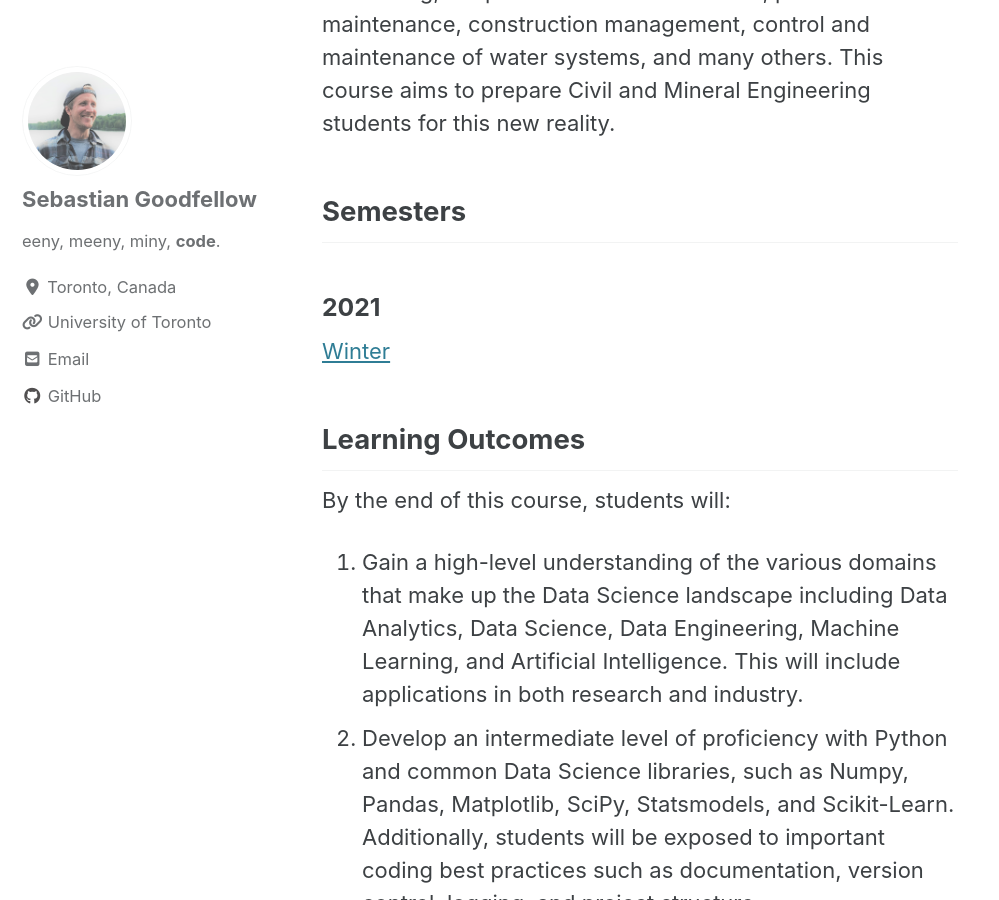
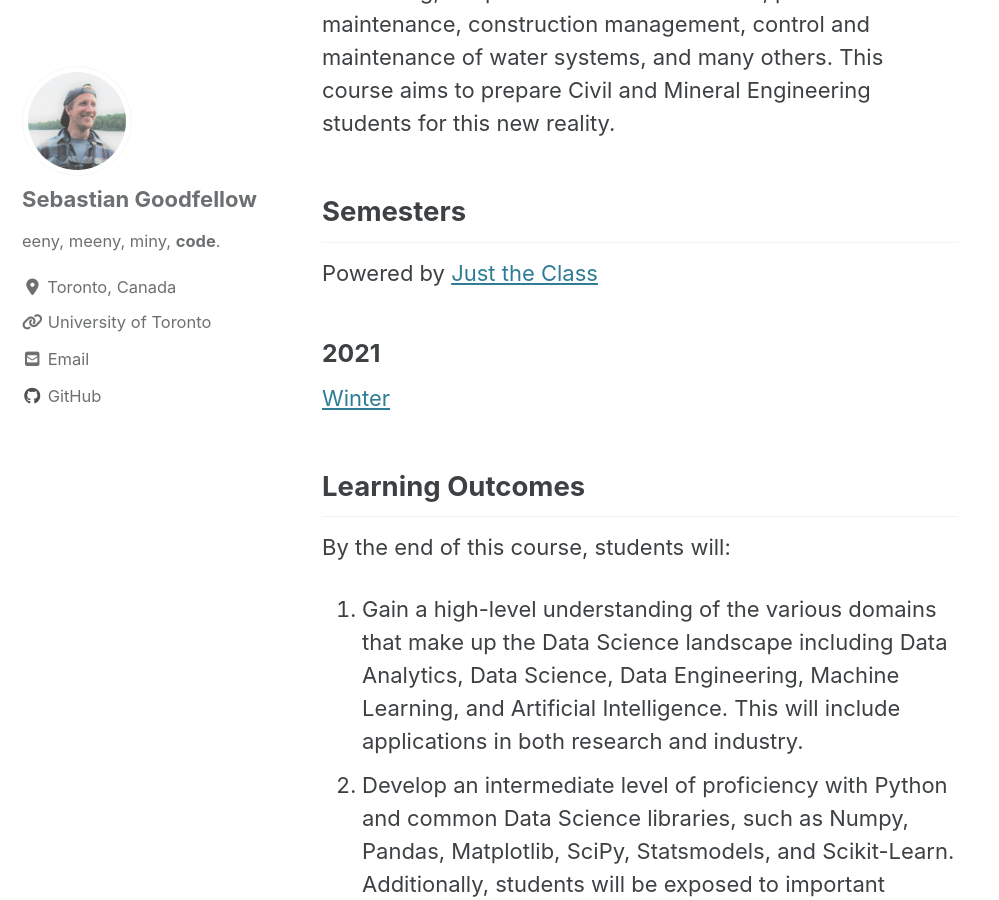
Before and after one commit to CME538-test/cme538.github.io, a Jekyll site: the page built from _pages/home.md, in a window 1280 px wide and 900 px high, scrolled down 1064 px. Shown: the whole window, without its empty margins (0-999 px from the left). Built offline with Jekyll 4.4.1, drawn with Linux system fonts in a browser that asks for light colours; cached includes are drawn as plain includes; nearby versions of some CDN libraries.

Commit message:
- initial commit

```diff
--- a/_pages/home.md
+++ b/_pages/home.md
@@ -25,6 +25,7 @@ and maintenance of water systems, and many others. This course aims to prepare C
 for this new reality.
 
 ## Semesters
+Powered by [Just the Class](https://github.com/kevinlin1/just-the-class)
 ### 2021
 [Winter](https://cme538.github.io/CME538-winter-2020-website/)
 
```
